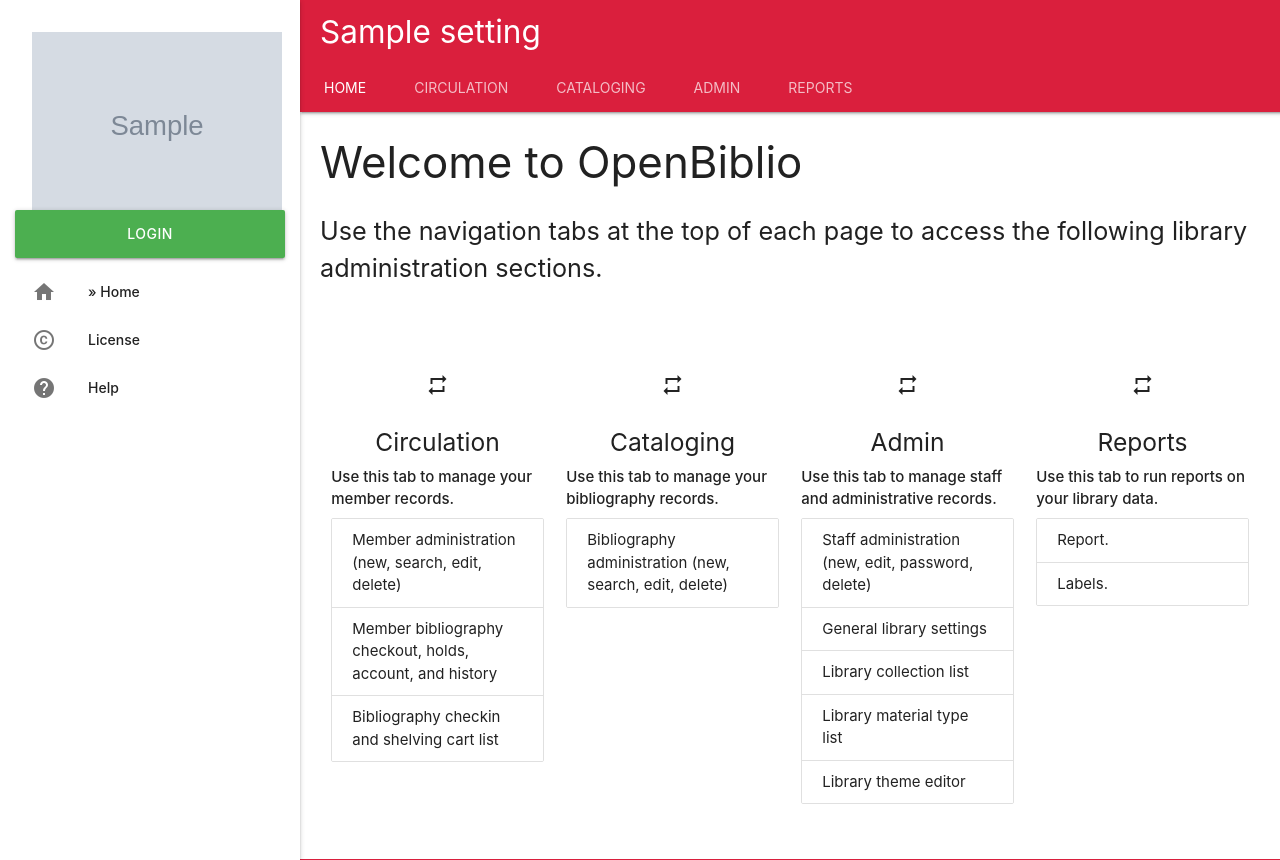
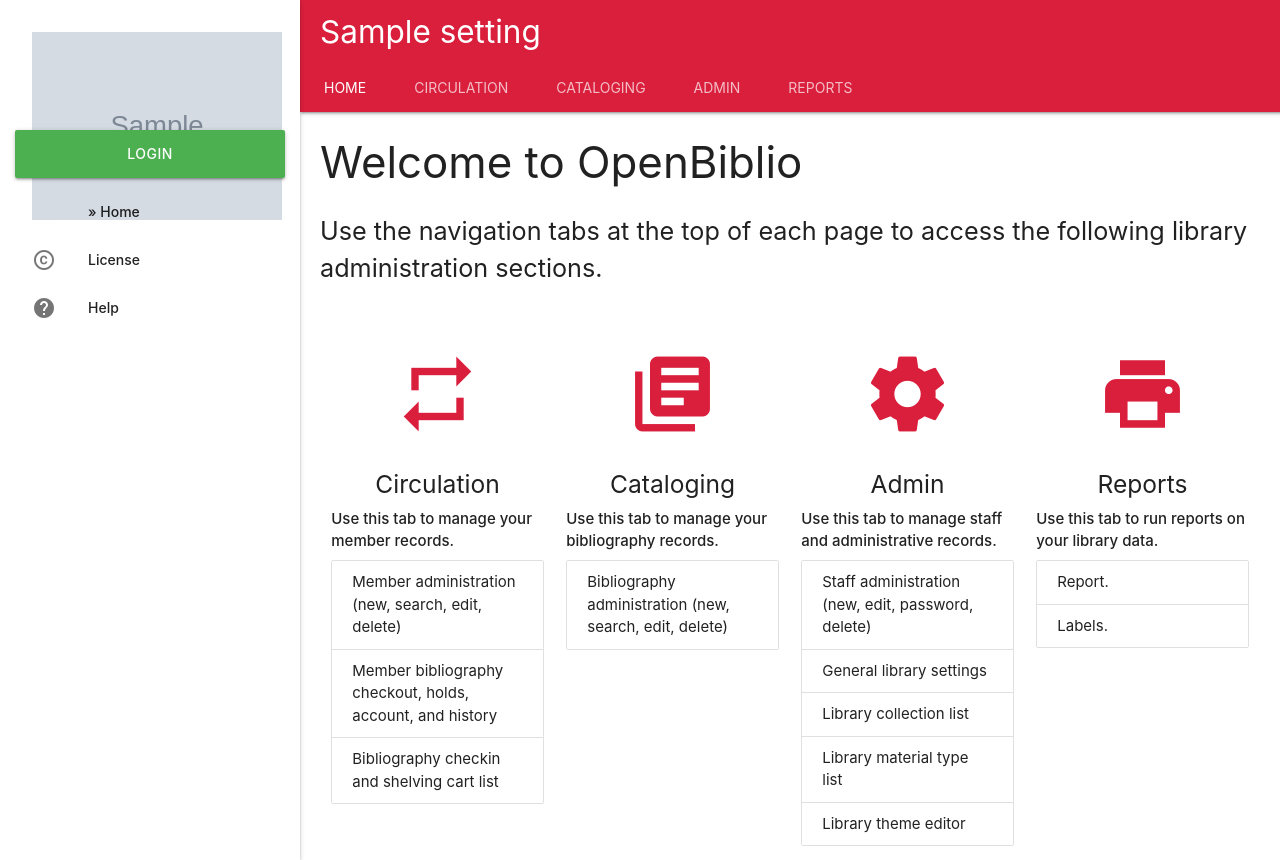
Before and after one commit to hansegucker/obiblio, a PHP site: page /home/index.php in a window 1280 px wide. Shown: the top 860 px of the page. Run offline with PHP 8.4, Linux system fonts and the light colour scheme; tables that the repository leaves empty or names only in its code hold one stand-in row (values such as "Sample post"); grey boxes marked "Sample" are stand-in pictures; data that the repository does not hold is empty; some libraries are stand-ins or nearby versions.

Commit message:
updated index.php, side-nav & navbar

```diff
--- a/css/style.css
+++ b/css/style.css
@@ -49,7 +49,7 @@ ul.sidenav.sidenav-fixed li.logo img {
 }
 
 ul.sidenav li.logout {
-    margin-top: 130px;
+    /*margin-top: 130px;*/
 }
 
 .copy-item {
@@ -68,3 +68,6 @@ main {
 .navbar-fixed{
 	padding-bottom: 100px;
 }
+.red-kath{
+	color: #da1f3d;
+}
--- a/home/index.php
+++ b/home/index.php
@@ -21,7 +21,7 @@ $loc = new Localize(OBIB_LOCALE, $tab);
 	<div class="row">
 		<div class="col s12 m3">
           <div class="icon-block">
-            <h2 class="center large"><i class="material-icons">repeat</i></h2>
+            <h2 class="center"><i class="material-icons large red-kath">repeat</i></h2>
             <h5 class="center"><?php echo $loc->getText("indexCirc"); ?></h5>
 
             <strong><?php echo $loc->getText("indexCircDesc1"); ?></strong>
@@ -34,7 +34,7 @@ $loc = new Localize(OBIB_LOCALE, $tab);
 		</div>
 		<div class="col s12 m3">
           <div class="icon-block">
-            <h2 class="center large"><i class="material-icons">repeat</i></h2>
+            <h2 class="center"><i class="material-icons large red-kath">library_books</i></h2>
             <h5 class="center"><?php echo $loc->getText("indexCat"); ?></h5>
 
             <strong><?php echo $loc->getText("indexCatDesc1"); ?></strong>
@@ -45,7 +45,7 @@ $loc = new Localize(OBIB_LOCALE, $tab);
 		</div>
 		<div class="col s12 m3">
           <div class="icon-block">
-            <h2 class="center large"><i class="material-icons">repeat</i></h2>
+            <h2 class="center"><i class="material-icons large red-kath">settings</i></h2>
             <h5 class="center"><?php echo $loc->getText("indexAdmin"); ?></h5>
 
             <strong><?php echo $loc->getText("indexAdminDesc1"); ?></strong>
@@ -60,7 +60,7 @@ $loc = new Localize(OBIB_LOCALE, $tab);
 		</div>
 		<div class="col s12 m3">
           <div class="icon-block">
-            <h2 class="center large"><i class="material-icons">repeat</i></h2>
+            <h2 class="center"><i class="material-icons large red-kath">print</i></h2>
             <h5 class="center"><?php echo $loc->getText("indexReports"); ?></h5>
 
             <strong><?php echo $loc->getText("indexReportsDesc1"); ?></strong>
```
